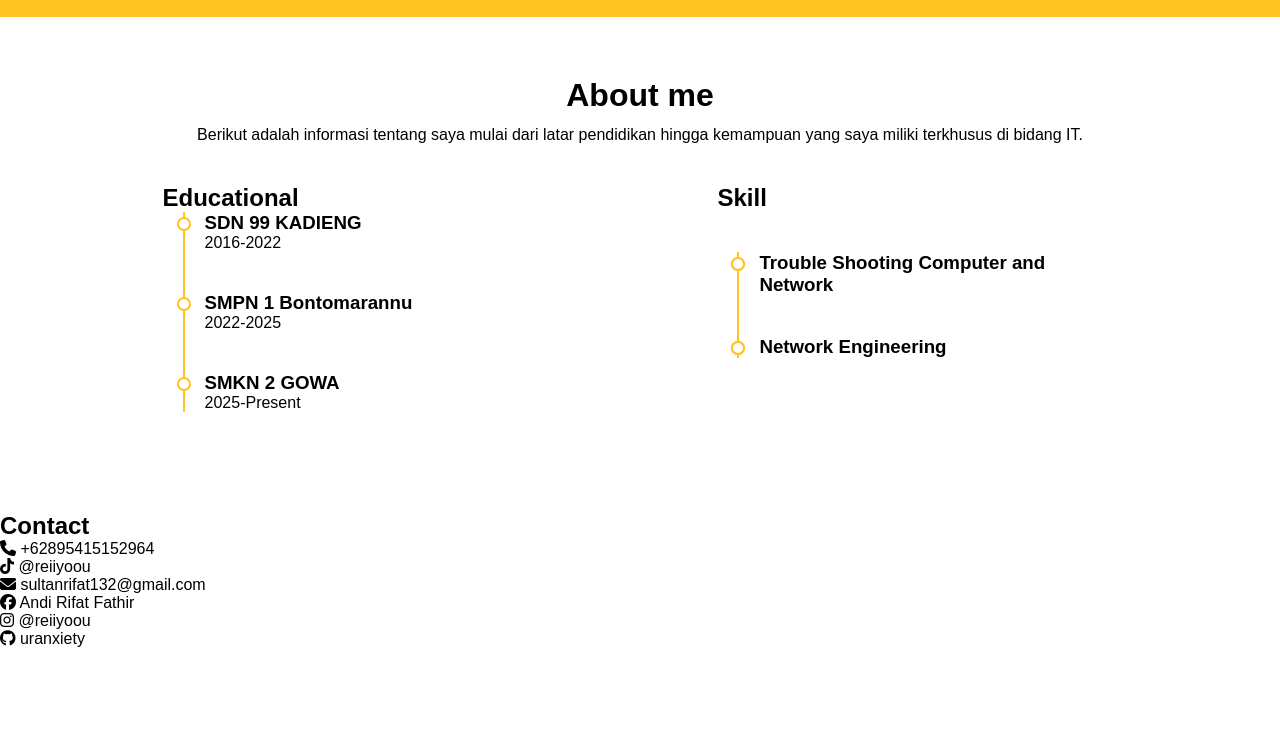
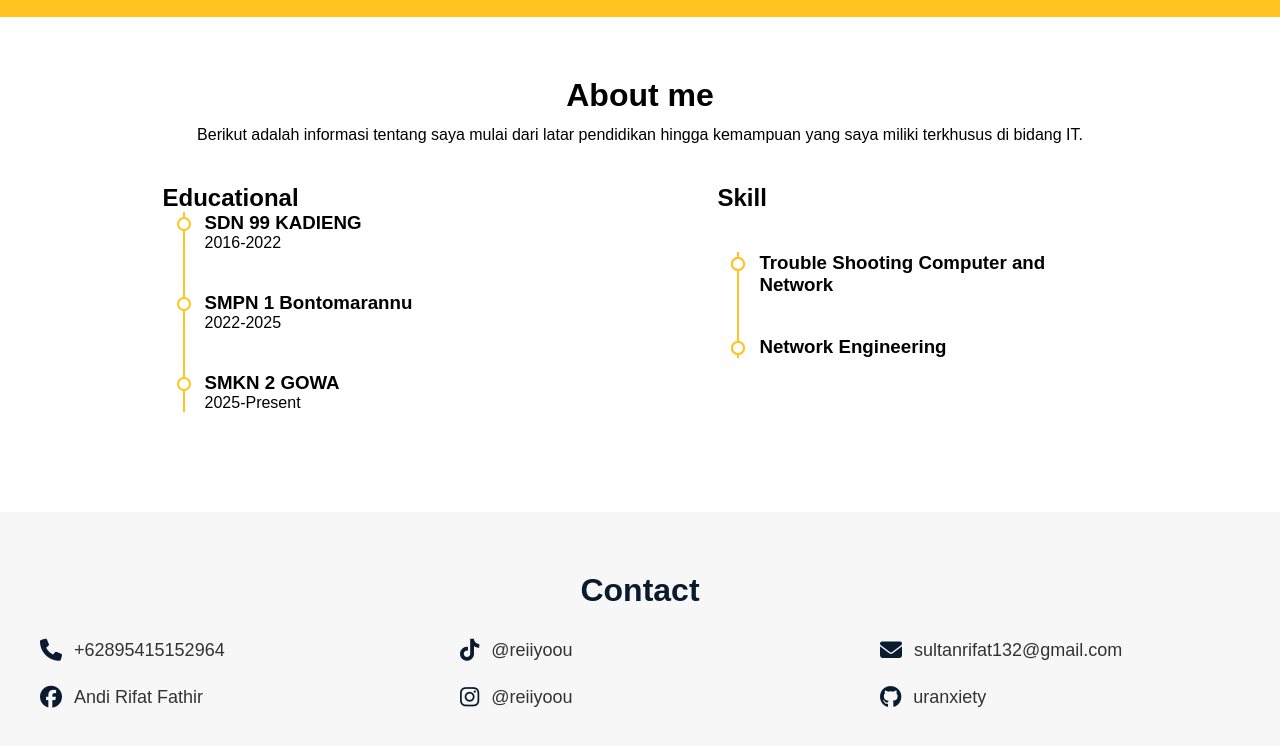
Before and after one commit to uranxiety/reiiyoou, a plain HTML site: page index.html in a window 1280 px wide. Shown: the part 624-1370 px from the top of the page. Before the commit the page ends 1272 px from the top, so only its background shows below. Drawn offline with Linux system fonts and the light colour scheme.

Commit message:
Update style.css

```diff
--- a/Assets/css/style.css
+++ b/Assets/css/style.css
@@ -98,6 +98,7 @@ nav .name {
   width: 400px;
   height: 400px;
 }
+
 /*about section*/
 #about {
  background-color: var(--color-primary);
@@ -145,6 +146,34 @@ nav .name {
  border: 2px solid var(--color-white);
 }
 
+.contact-section {
+ padding: 60px 40px;
+ background: #f7f7f7;
+}
+.contact-section h2 {
+ font-size: 32px;
+ margin-bottom: 30px;
+ color: #0a1a2f;
+ font-weight: 700;
+ text-align: center;
+}
+.contact-grid {
+ display: grid;
+ grid-template-columns: repeat(3, 1fr);
+ gap: 25px 60px;
+}
+.contact-item {
+ display: flex;
+ align-items: center;
+ font-size: 18px;
+ color: #333;
+ font-weight: 500;
+}
+.contact-item i {
+ font-size: 22px;
+ margin-right: 12px;
+ color: #0a1a2f;
+}
 @media (max-width: 992px) {
   #home {
     flex-direction: column-reverse;
```
